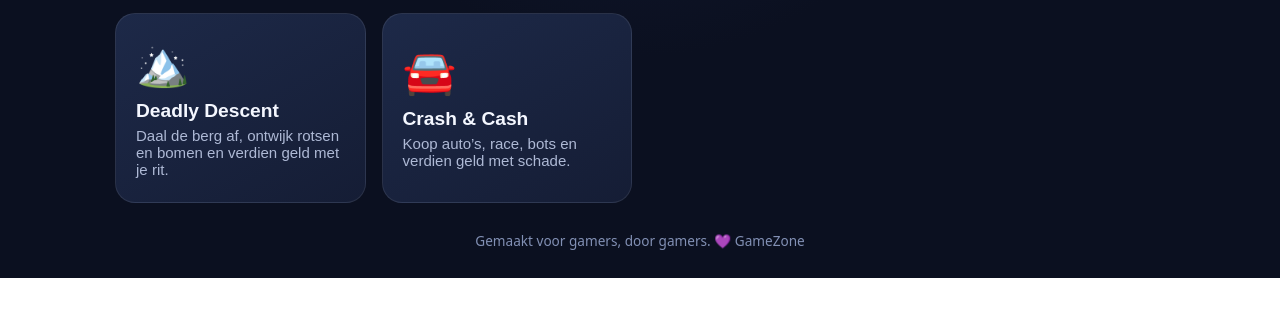
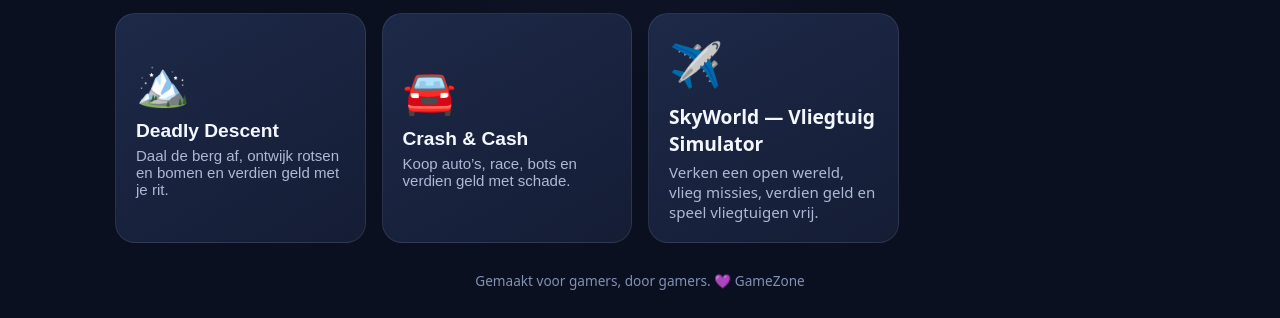
Before and after one commit to s45739Floris/gamezone, a plain HTML site: page index.html in a window 1280 px wide. Shown: the part 719-1037 px from the top of the page. Before the commit the page ends 997 px from the top, so only its background shows below. Drawn offline with Linux system fonts and the light colour scheme.

Commit message:
Add SkyWorld simulator to GameZone homepage

```diff
--- a/index.html
+++ b/index.html
@@ -23,6 +23,7 @@
 <button class="game-card" data-game="rps"><div class="emoji">✂️</div><h3>Steen Papier Schaar</h3><p>Speel tegen de computer.</p></button>
 <button class="game-card" data-game="whack"><div class="emoji">🐹</div><h3>Hamster Tik</h3><p>Tik op de hamster voordat hij verdwijnt.</p></button>
 <button class="game-card" data-game="descent"><div class="emoji">🏔️</div><h3>Deadly Descent</h3><p>Daal de berg af, ontwijk rotsen en bomen en verdien geld met je rit.</p></button><button class="game-card" data-game="garage"><div class="emoji">🚘</div><h3>Crash & Cash</h3><p>Koop auto’s, race, bots en verdien geld met schade.</p></button>
+<a class="game-card" href="vliegtuig.html" style="display:block;text-decoration:none"><div class="emoji">✈️</div><h3>SkyWorld — Vliegtuig Simulator</h3><p>Verken een open wereld, vlieg missies, verdien geld en speel vliegtuigen vrij.</p></a>
 </section>
 <section id="playArea" class="play-area hidden" aria-live="polite">
 <button class="btn alt" id="backBtn">← Alle games</button>
```
